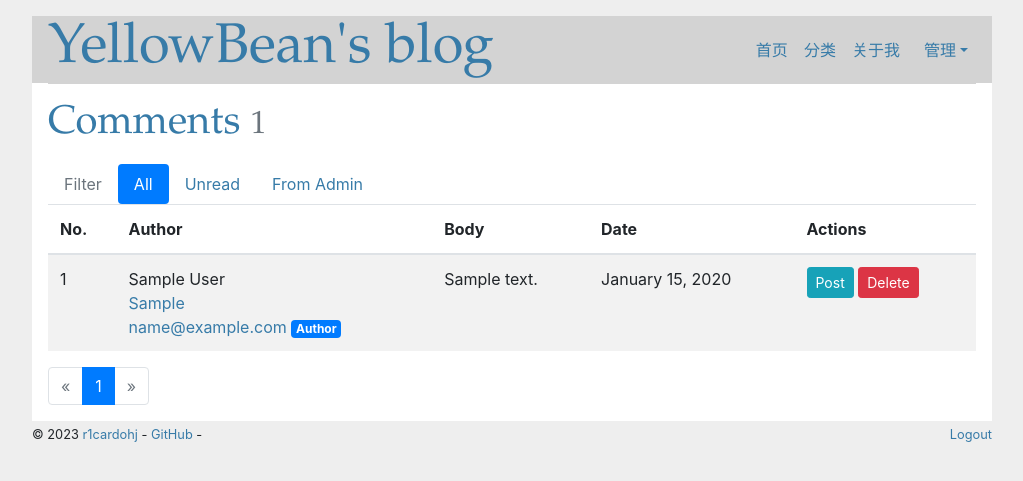
After one commit to r1cardohj/myblog, a Flask app: page /admin/comment/manage in a window 1280 px wide. The commit adds this page. Shown: the top 481 px of the page, without its empty margins (128-1151 px from the left). Run offline with Flask 3, Linux system fonts and the light colour scheme; a user stored in the database is signed in; tables that the repository leaves empty hold one stand-in row (values such as "Sample post"); some libraries are stand-ins or nearby versions.

Commit message:
curd comment and category

```diff
--- a/myblog/blueprints/admin.py
+++ b/myblog/blueprints/admin.py
@@ -72,3 +72,57 @@ def delete_comment(comment_id):
     db.session.commit()
     flash('评论已删除')
     return redirect_back()
+
+
+@admin_bp.post('/set-comment/<int:post_id>')
+@login_required
+def set_comment(post_id):
+    post = Post.query.get_or_404(post_id)
+    if post.can_comment:
+        post.can_comment = False
+        flash('Comment disable.','info')
+    else:
+        post.can_comment = True
+        flash('Comment enable','info')
+    db.session.commit()
+    return redirect(url_for('blog.show_post',post_id=post_id))
+
+@admin_bp.route('/comment/manage')
+@login_required
+def manage_comment():
+    filter_rule = request.args.get('filter','all')
+    page = request.args.get('page',1,type=int)
+    per_page = current_app.config.get('COMMENT_PER_PAGE',10)
+    if filter_rule == 'unread':
+        filter_comments = Comment.query.filter_by(reviewed=False)
+    elif filter_rule == 'admin':
+        filter_comments = Comment.query.filter_by(from_admin=True)
+    else:
+        filter_comments = Comment.query
+
+    pagination = filter_comments.order_by(Comment.timestamp.desc()).paginate(page=page,per_page=per_page)
+    comments = pagination.items
+    return render_template('admin/manage_comment.html',comments=comments,pagination=pagination)
+
+
+@admin_bp.post('/comment/approve/<int:comment_id>')
+@login_required
+def approve_comment(comment_id):
+    comment = Comment.query.get_or_404(comment_id)
+    if comment.reviewed == False:
+        comment.reviewed = True
+        flash('Success.')
+    db.session.commit()
+    return redirect(url_for('admin.categ',filter='unread'))
+
+
+@admin_bp.post('/category/<int:category_id>/delete')
+@login_required
+def delete_category(category_id):
+    category = Category.query.get_or_404(category_id)
+    if category.id == 1:
+        flash('You can not delete the defult category','warning')
+        return redirect(url_for('blog.index'))
+    category.delete()
+    flash('Category deleted.','success')
+    return redirect(url_for('blog.index'))
--- a/myblog/fakes.py
+++ b/myblog/fakes.py
@@ -111,7 +111,7 @@ def fake_project(count = 3):
         progress = 1,
         pic_endpoint = 'be_rich',
         url = fake.url(),
-        detail = '小目标:先赚100个'
+        detail = '请我喝个三得利乌龙茶不？'
     )
     db.session.add(be_rich)
 
--- /dev/null
+++ b/myblog/templates/admin/manage_comment.html
@@ -0,0 +1,85 @@
+{% extends 'base.html' %}
+{% from 'bootstrap/pagination.html' import render_pagination %}
+
+{% block title %}Manage Comments{% endblock %}
+
+{% block content %}
+    <div class="page-header">
+        <h1>Comments
+            <small class="text-muted">{{ pagination.total }}</small>
+        </h1>
+
+        <ul class="nav nav-pills">
+            <li class="nav-item">
+                <a class="nav-link disabled" href="#">Filter </a>
+            </li>
+            <li class="nav-item">
+                <a class="nav-link {% if request.args.get('filter', 'all') == 'all' %}active{% endif %}"
+                   href="{{ url_for('admin.manage_comment', filter='all') }}">All</a>
+            </li>
+            <li class="nav-item">
+                <a class="nav-link {% if request.args.get('filter') == 'unread' %}active{% endif %}"
+                   href="{{ url_for('admin.manage_comment', filter='unread') }}">Unread {% if unread_comments %}<span
+                        class="badge badge-success">{{ unread_comments }}</span>{% endif %}</a>
+            </li>
+            <li class="nav-item">
+                <a class="nav-link {% if request.args.get('filter') == 'admin' %}active{% endif %}"
+                   href="{{ url_for('admin.manage_comment', filter='admin') }}">From Admin</a>
+            </li>
+        </ul>
+    </div>
+
+    {% if comments %}
+        <table class="table table-striped">
+            <thead>
+            <tr>
+                <th>No.</th>
+                <th>Author</th>
+                <th>Body</th>
+                <th>Date</th>
+                <th>Actions</th>
+            </tr>
+            </thead>
+            {% for comment in comments %}
+                <tr {% if not comment.reviewed %}class="table-warning" {% endif %}>
+                    <td>{{ loop.index + ((pagination.page - 1) * 10) }}</td>
+                    <td>
+                        {% if comment.from_admin %}{{ admin.name }}{% else %}{{ comment.author }}{% endif %}<br>
+                        {% if comment.site %}
+                            <a href="{{ comment.site }}" target="_blank">
+                                {{ comment.site }}
+                            </a><br>
+                        {% endif %}
+                        <a href="mailto:{{ comment.email }}">{{ comment.email }}</a>
+
+                        {% if comment.from_admin %}
+                            <span class="badge badge-primary">Author</span>
+                        {% endif %}
+                    </td>
+                    <td>{{ comment.body }}</td>
+                    <td>{{ moment(comment.timestamp).format('LL') }}</td>
+                    <td>
+                        {% if not comment.reviewed %}
+                            <form class="inline" method="post" style="display: inline;"
+                                  action="{{ url_for('.approve_comment', comment_id=comment.id, next=request.full_path) }}">
+                                <input type="hidden" name="csrf_token" value="{{ csrf_token() }}"/>
+                                <button type="submit" class="btn btn-success btn-sm">Approve</button>
+                            </form>
+                        {% endif %}
+                        <a class="btn btn-info btn-sm" href="{{ url_for('blog.show_post', post_id=comment.post.id) }}">Post</a>
+                        <form class="inline" method="post" style="display: inline;"
+                              action="{{ url_for('.delete_comment', comment_id=comment.id, next=request.full_path) }}">
+                            <input type="hidden" name="csrf_token" value="{{ csrf_token() }}"/>
+                            <button type="submit" class="btn btn-danger btn-sm"
+                                    onclick="return confirm('Are you sure?');">Delete
+                            </button>
+                        </form>
+                    </td>
+                </tr>
+            {% endfor %}
+        </table>
+        <div class="page-footer">{{ render_pagination(pagination) }}</div>
+    {% else %}
+        <div class="tip"><h5>No comments.</h5></div>
+    {% endif %}
+{% endblock %}
--- a/myblog/templates/admin/new_post.html
+++ b/myblog/templates/admin/new_post.html
@@ -38,5 +38,4 @@
         });
     });
 </script>
-<!--{{ pagedown.include_pagedown() }}-->
 {% endblock scripts %}
--- a/myblog/templates/base.html
+++ b/myblog/templates/base.html
@@ -26,12 +26,12 @@
         <a class="nav-link dropdown-toggle" href="#" id="navbardrop" data-toggle="dropdown">管理</a>
         <div class="dropdown-menu">
           <a class="dropdown-item" href="{{ url_for('admin.manage_post')}}">我的文章</a>
-          <a class="dropdown-item" href="#">读评论
+          <a class="dropdown-item" href="{{ url_for('admin.manage_comment') }}">读评论
             {% if unread_comments %}
               <span class="badge badge-success">{{ unread_comments }}</span>
             {% endif %}
           </a>
-          <a class="dropdown-item" href="#">分类</a>
+          <!--<a class="dropdown-item" href="#">分类</a>-->
         </div>
       </li>
     {% endif %}
--- a/myblog/templates/blog/about.html
+++ b/myblog/templates/blog/about.html
@@ -3,7 +3,8 @@
 <div class="card mx-auto" style="width:400px">
     <img class="card-img-top" src="{{ url_for('static',filename='img/yellowbean.jpg') }}" alt="Card image" style="width:100%">
     <div class="card-body">
-        <a href="https://github.com/r1cardohj"><i class="fa fa-github" style="font-size:24px"></i></a>
+        <a href="https://github.com/r1cardohj"><i class="fa fa-github" style="font-size:28px"></i></a>
+        <a href="#"><i class="fa fa-coffee" style="font-size:28px"></i></a>
     <h4 class="card-title">{{ admin.name }}</h4>
     <p class="card-text">{{ admin.about }}</p>
     </div>
```
Also changed, not shown: myblog/blueprints/blog.py (+12 -0 lines), myblog/models.py (+11 -0 lines), myblog/templates/blog/category.html (+10 -0 lines), myblog/templates/blog/post.html (+13 -2 lines).
